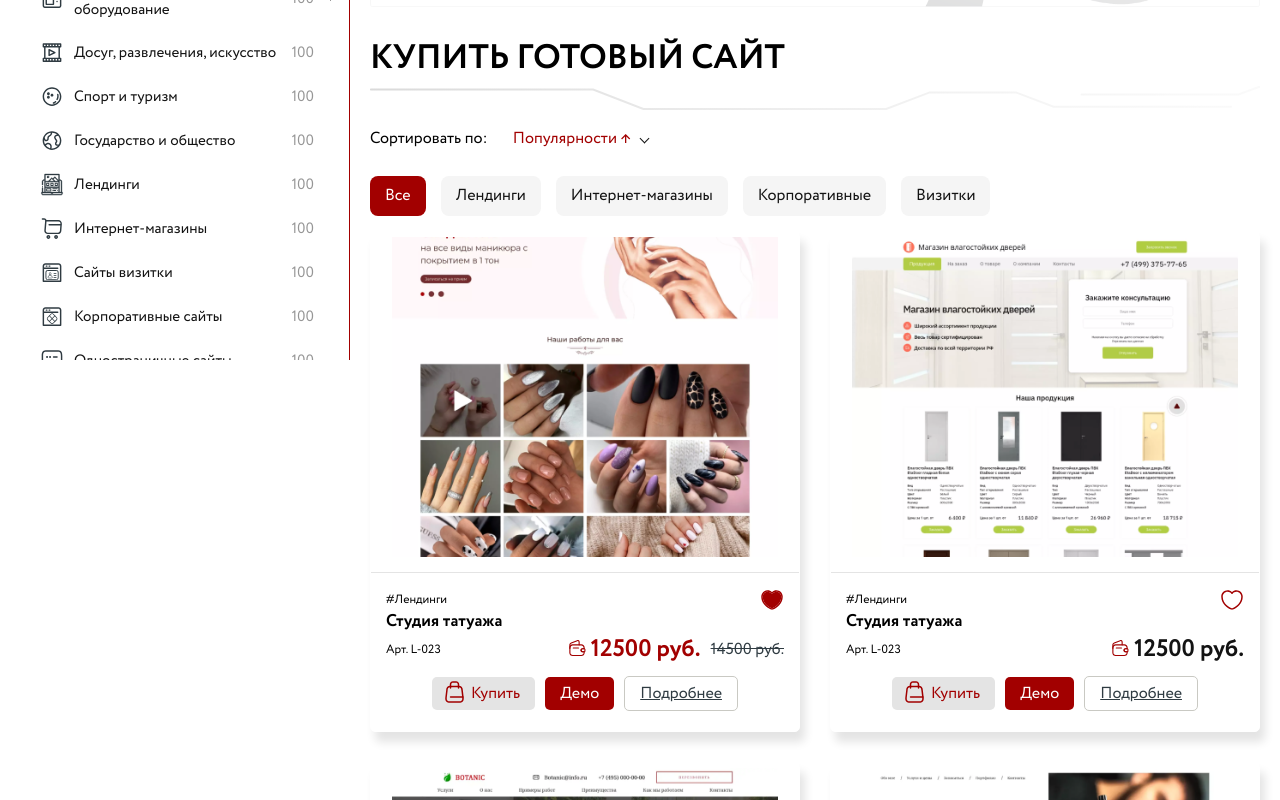
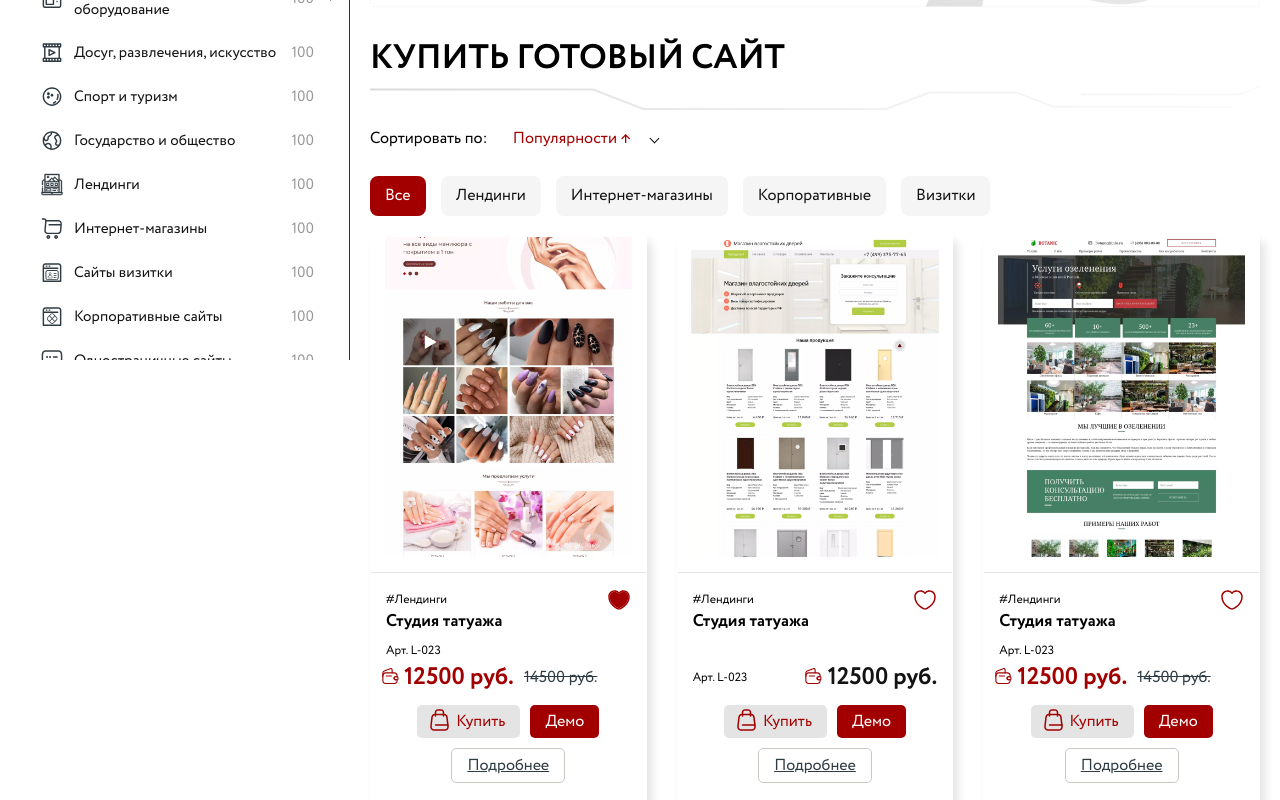
Before and after one commit to Artematrr/Ready-made-Solutions, a React (Vite) app: page / in a window 1280 px wide. Shown: the part 440-1240 px from the top of the page. Built offline with nearby package versions, Linux system fonts and the light colour scheme.

Commit message:
upd product section

```diff
--- a/src/styles.css
+++ b/src/styles.css
@@ -899,23 +899,22 @@ h1::after {
 .sort-dropdown a:hover {
   color: var(--color-red);
 }
-.sort-corrent::after {
+.sort-container::after {
   content: '';
   display: inline-block;
-  position: relative;
-  top: -1px;
+  position: absolute;
   width: 7px;
   height: 7px;
-  right: -10px;
+  top: 13px;
+  right: 10px;
   border-left: 1px solid var(--color-black);
   border-top: 1px solid var(--color-black);
   transition: transform 0.2s;
   transform: rotate(225deg);
 }
-.sort-container:has(.sort-dropdown:hover) .sort-corrent:after,
-.sort-corrent:hover:after {
+.sort-container:has(.sort-dropdown:hover) .sort-container:after,
+.sort-container:hover:after {
   transform: rotate(45deg);
-  top: -1px;
 }
 
 .tags-wrapper {
@@ -942,15 +941,14 @@ h1::after {
 }
 
 .product-cards-wrapper {
-  display: flex;
-  flex-direction: row;
-  flex-wrap: wrap;
+  /* display: flex; */
+  /* flex-direction: row; */
+  /* flex-wrap: wrap; */
+  /* justify-content: space-between; */
   column-gap: 30px;
   row-gap: 30px;
-  justify-content: space-between;
-
-  /* display: grid; */
-  /* grid-template-columns: 1fr 1fr 1fr; */
+  display: grid;
+  grid-template-columns: 1fr 1fr 1fr;
 }
 
 .product-card {
@@ -961,7 +959,8 @@ h1::after {
   background: var(--color-white);
   border-radius: 5px;
   overflow: hidden;
-  width: 420px;
+  /* width: 420px; */
+  max-width: 520px;
   justify-content: space-between;
   flex-grow: 1;
 }
@@ -978,10 +977,6 @@ h1::after {
 .card-image img {
   margin-inline: auto;
 }
-.card-image:hover {
-  /* width: 100%; */
-  /* transition: 0.2 all ease; */
-}
 .card-image::-webkit-scrollbar {
   width: 4px;
 }
@@ -990,8 +985,7 @@ h1::after {
   padding: 10px 15px;
   flex-direction: column;
   align-items: flex-start;
-  /* gap: 15px; */
-  /* align-self: stretch; */
+  row-gap: 10px;
   border-top: 1px solid var(--color-gray-light);
   padding-top: 15px;
   margin-block: 15px;
@@ -1119,6 +1113,19 @@ h1::after {
   background: var(--color-white);
   text-decoration: underline;
   border: 1px solid var(--color-red);
+}
+@media screen and (max-width: 992px) {
+  .product-cards-wrapper {
+    grid-template-columns: 1fr 1fr;
+    column-gap: 20px;
+  }
+}
+@media screen and (max-width: 768px) {
+  .product-cards-wrapper {
+    grid-template-columns: 1fr;
+    column-gap: 0px;
+    justify-items: center;
+  }
 }
 
 .banner {
```
